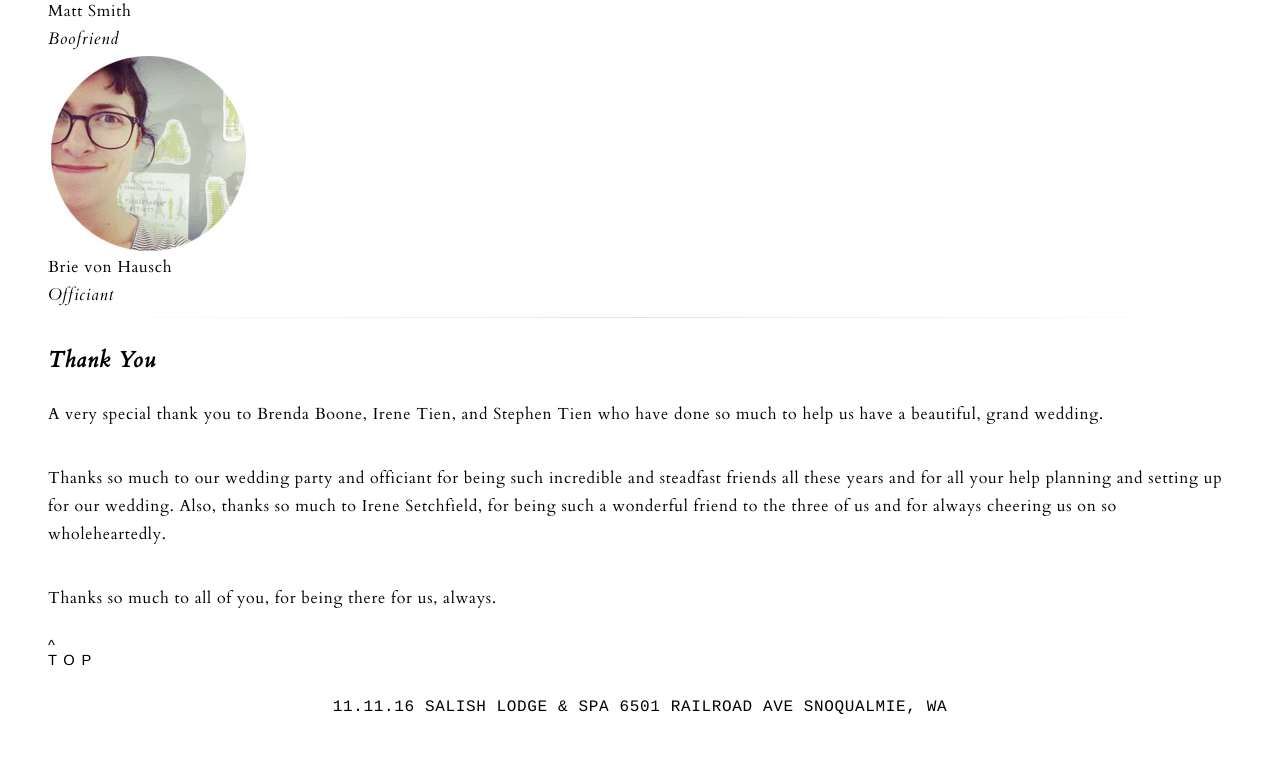
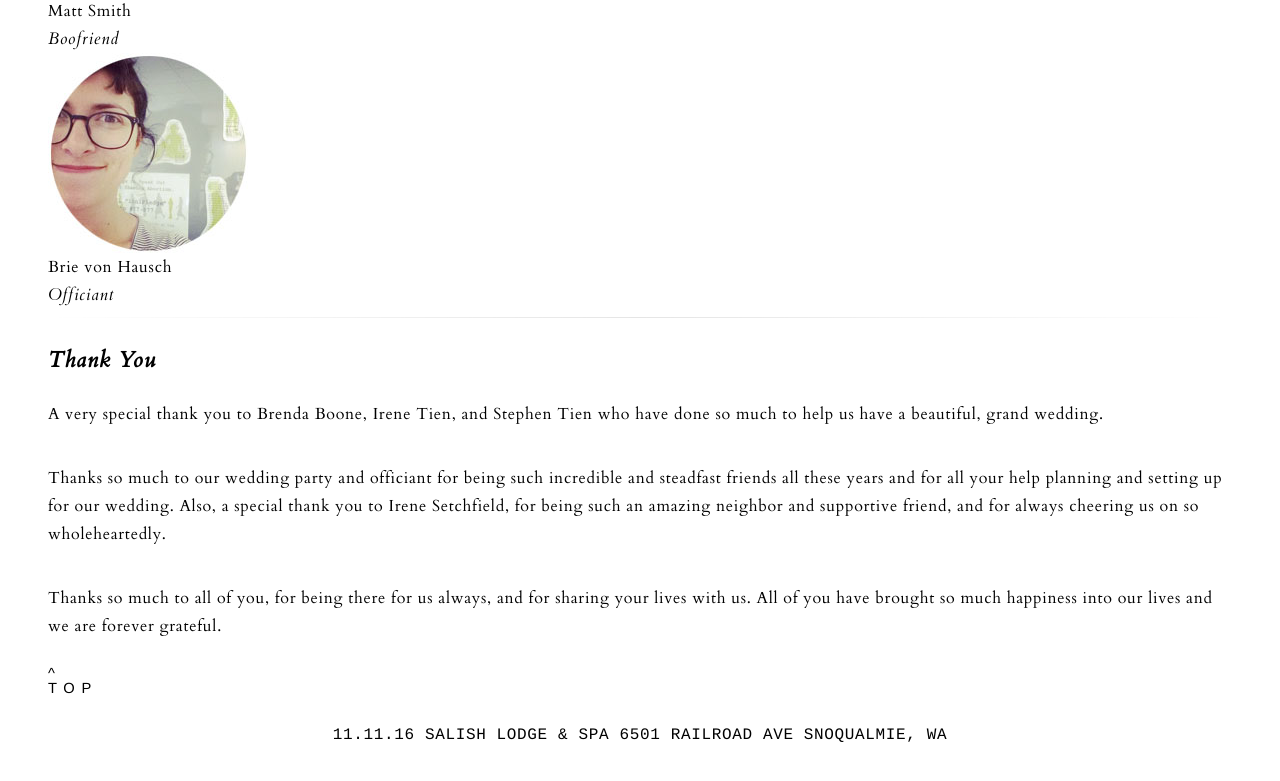
Before and after one commit to njtien/wedding_website, a website: page src/html/index.html in a window 1280 px wide. Shown: the part 3912-4693 px from the top of the page. Drawn offline with nearby package versions, Linux system fonts and the light colour scheme; files that its build step writes are made by us from their sources; files whose address does not match are found by name.

Commit message:
Thank you edit

```diff
--- a/src/html/index.html
+++ b/src/html/index.html
@@ -164,10 +164,10 @@
       <p>A very special thank you to Brenda Boone, Irene Tien, and Stephen Tien who have done so much to help us have a beautiful, grand wedding.
       </p>
       <p>
-        Thanks so much to our wedding party and officiant for being such incredible and steadfast friends all these years and for all your help planning and setting up for our wedding. Also, thanks so much to Irene Setchfield, for being such a wonderful friend to the three of us and for always cheering us on so wholeheartedly.
+        Thanks so much to our wedding party and officiant for being such incredible and steadfast friends all these years and for all your help planning and setting up for our wedding. Also, a special thank you to Irene Setchfield, for being such an amazing neighbor and supportive friend, and for always cheering us on so wholeheartedly.
       </p>
       <p>
-        Thanks so much to all of you, for being there for us, always.
+        Thanks so much to all of you, for being there for us always, and for sharing your lives with us. All of you have brought so much happiness into our lives and we are forever grateful.
       </p>
     </div>
   </div>
```
